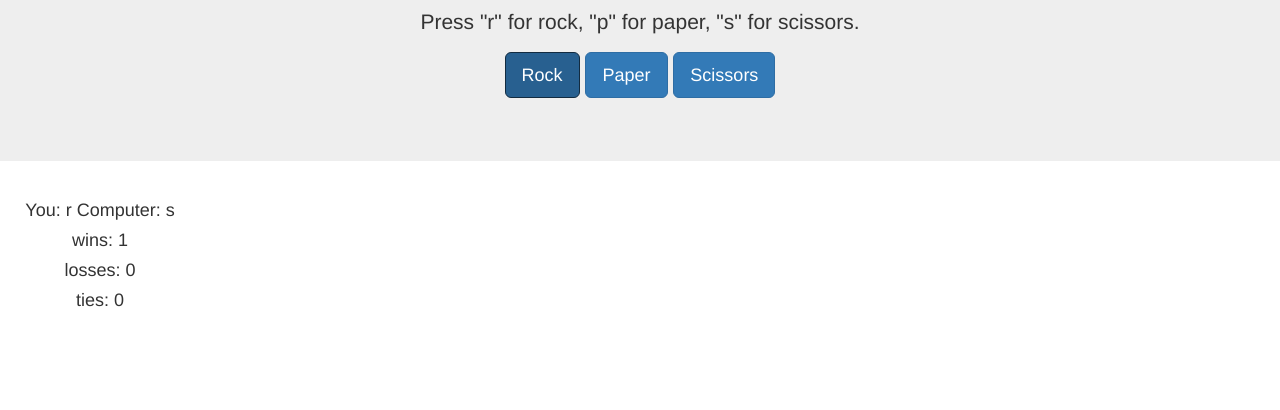
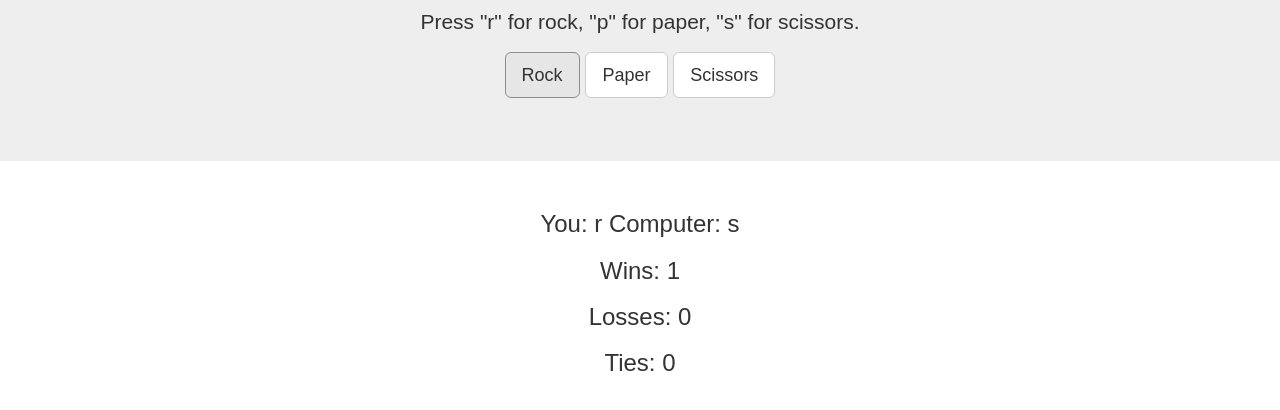
Before and after one commit to ha10/rock-paper-scissors, a plain HTML site: page index.html in a window 1280 px wide. Both pictures are taken after a click on the button "Rock". Shown: the part 140-550 px from the top of the page. Drawn offline with nearby package versions, Linux system fonts and the light colour scheme; a web font is replaced by a local one.

Commit message:
update alignment and font

```diff
--- a/index.html
+++ b/index.html
@@ -8,15 +8,17 @@
     <!-- Latest compiled and minified CSS -->
     <link rel="stylesheet" href="https://maxcdn.bootstrapcdn.com/bootstrap/3.3.7/css/bootstrap.min.css" integrity="sha384-BVYiiSIFeK1dGmJRAkycuHAHRg32OmUcww7on3RYdg4Va+PmSTsz/K68vbdEjh4u" crossorigin="anonymous">
     <link rel="stylesheet" href="https://maxcdn.bootstrapcdn.com/font-awesome/4.7.0/css/font-awesome.min.css">
+    <link href="https://fonts.googleapis.com/css?family=Acme|Advent+Pro|Englebert|Geo|Port+Lligat+Sans" rel="stylesheet">
+
   </head>
   <body>
     <div class="jumbotron text-center col-md-12">
       <h1><i class="fa fa-hand-rock-o" aria-hidden="true"></i> <i class="fa fa-paper-plane" aria-hidden="true"></i> <i class="fa fa-scissors" aria-hidden="true"></i> Yo!</h1>
       <p id="keyboard-instructions">Press "r" for rock, "p" for paper, "s" for scissors.</p>
-      <p>
-        <a class="btn btn-primary btn-lg" href="#" role="button" id="rockClick">Rock</a>
-        <a class="btn btn-primary btn-lg" href="#" role="button" id="paperClick">Paper</a>
-        <a class="btn btn-primary btn-lg" href="#" role="button" id="scissorClick">Scissors</a>
+      <p class="thebuttons">
+        <a class="btn btn-default btn-lg" href="#" role="button" id="rockClick">Rock</a>
+        <a class="btn btn-default btn-lg" href="#" role="button" id="paperClick">Paper</a>
+        <a class="btn btn-default btn-lg" href="#" role="button" id="scissorClick">Scissors</a>
       </p>
     </div>
 
--- a/scripts/scripts.js
+++ b/scripts/scripts.js
@@ -41,11 +41,11 @@
       console.log("Computer Score = " + computerScore);
       console.log("Tie Score = " + tieScore);
 
-      var html = "<h4>You: " + userGuess +
-      " Computer: " + computerGuess + "</h4>" +
-      "<h4>wins: " + userScore + "</h4>" +
-      "<h4>losses: " + computerScore + "</h4>" +
-      "<h4>ties: " + tieScore + "</h4>";
+      var html = "<h3>You: " + userGuess +
+      " Computer: " + computerGuess + "</h3>" +
+      "<h3>Wins: " + userScore + "</h3>" +
+      "<h3>Losses: " + computerScore + "</h3>" +
+      "<h3>Ties: " + tieScore + "</h3>";
       document.querySelector("#game").innerHTML = html;
     }
   };
@@ -81,11 +81,11 @@
       console.log("Computer Score = " + computerScore);
       console.log("Tie Score = " + tieScore);
 
-      var html = "<h4>You: " + userGuess +
-      " Computer: " + computerGuess + "</h4>" +
-      "<h4>wins: " + userScore + "</h4>" +
-      "<h4>losses: " + computerScore + "</h4>" +
-      "<h4>ties: " + tieScore + "</h4>";
+      var html = "<h3>You: " + userGuess +
+      " Computer: " + computerGuess + "</h3>" +
+      "<h3>Wins: " + userScore + "</h3>" +
+      "<h3>Losses: " + computerScore + "</h3>" +
+      "<h3>Ties: " + tieScore + "</h3>";
       document.querySelector("#game").innerHTML = html;
     }
   };
--- a/styles/style.css
+++ b/styles/style.css
@@ -1,21 +1,17 @@
-/*html {
-  font-family: sans-serif;
-
+#game {
+  /*width: 200px;*/
+  margin: 0 auto;
+  text-align: center;
+  /*font-family: 'Advent Pro', sans-serif;*/
+  font-family: 'Geo', sans-serif;
+  /*font-family: 'Englebert', sans-serif;*/
 }
 
-body {
-  width: 80%;
-  margin: auto;
-}*/
-
-#game {
-  width: 200px;
-  margin: 0 auto;
-  text-align: center;
-}
-
-.keyboard-instructions {
-  display: block;
+p,
+h1,
+h2,
+h3 {
+  font-family: 'Geo', sans-serif;
 }
 
 @media screen and (max-width: 640px) {
```
